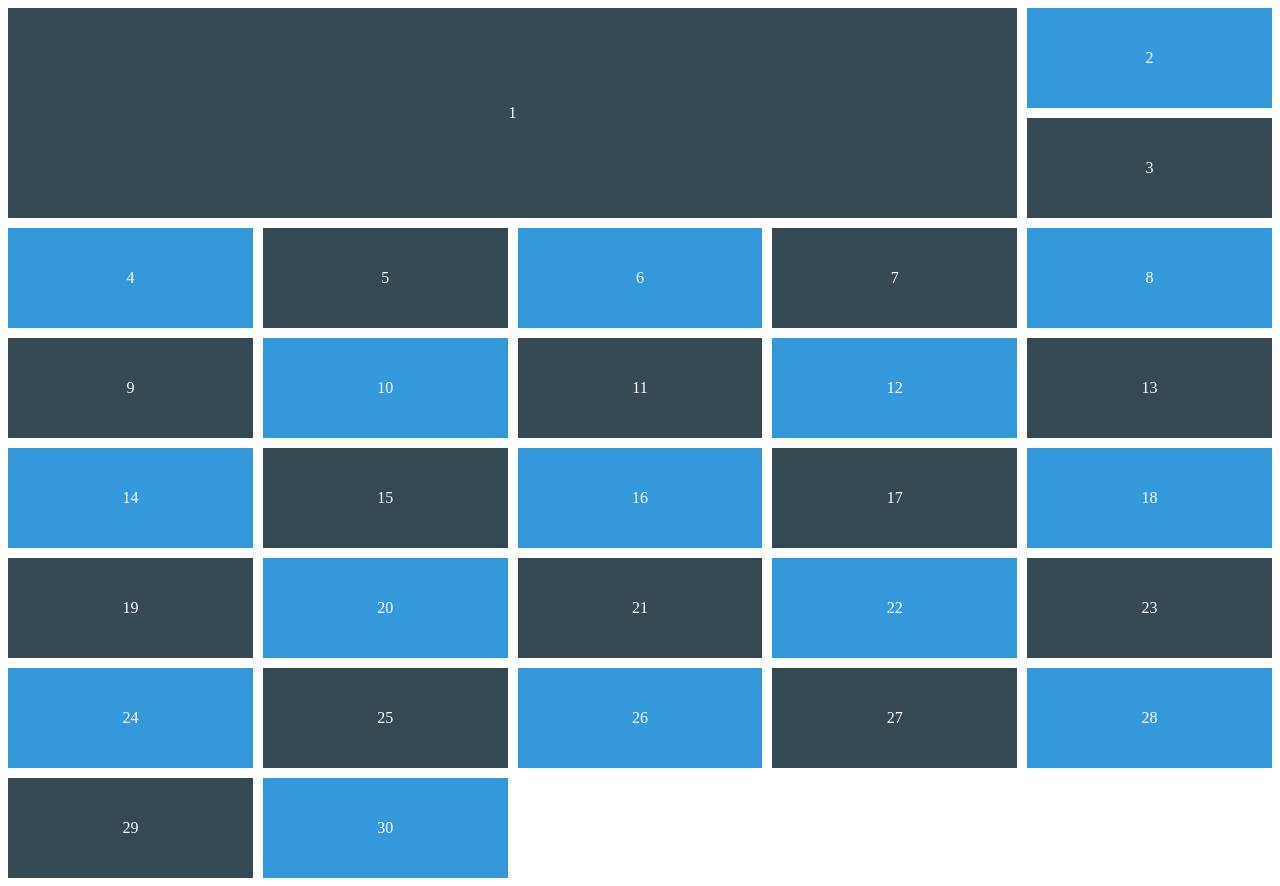
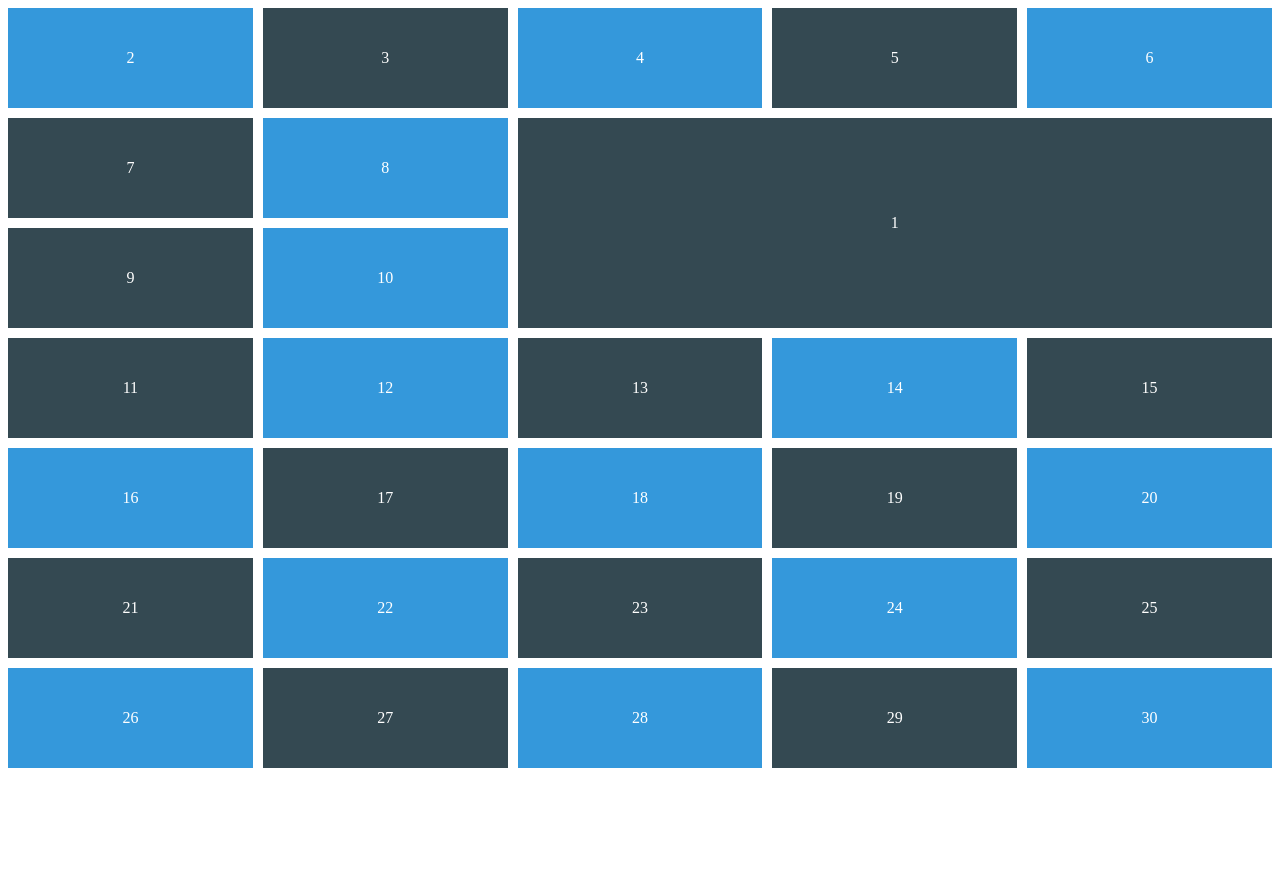
Before and after one commit to junghong0512/CSSMaster, a plain HTML site: page grid.html in a window 1280 px wide. After the commit the page ends 800 px from the top, so only its background shows below. Drawn offline with Linux system fonts and the light colour scheme.

Commit message:
grid row start and end, grid area

```diff
--- a/grid.html
+++ b/grid.html
@@ -30,8 +30,9 @@
       .box:first-child {
         /* grid-row-start: 2;
         grid-row-end: 5; */
-        grid-row: span 2;
-        grid-column: span 4;
+        /* grid-row: span 2;
+        grid-column: span 4; */
+        grid-area: 2 / 3 / 4 / -1;
       }
     </style>
   </head>
```
